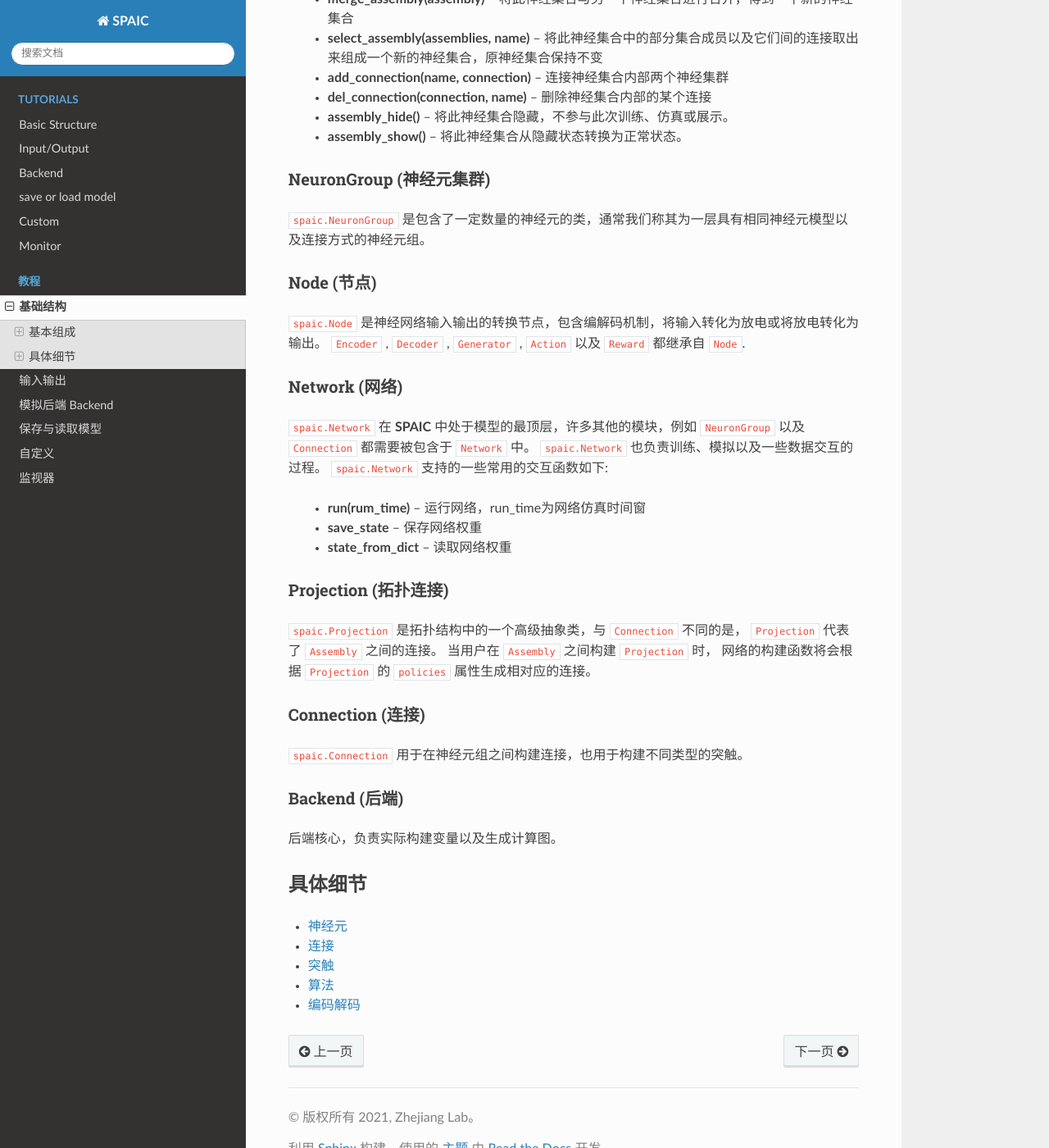
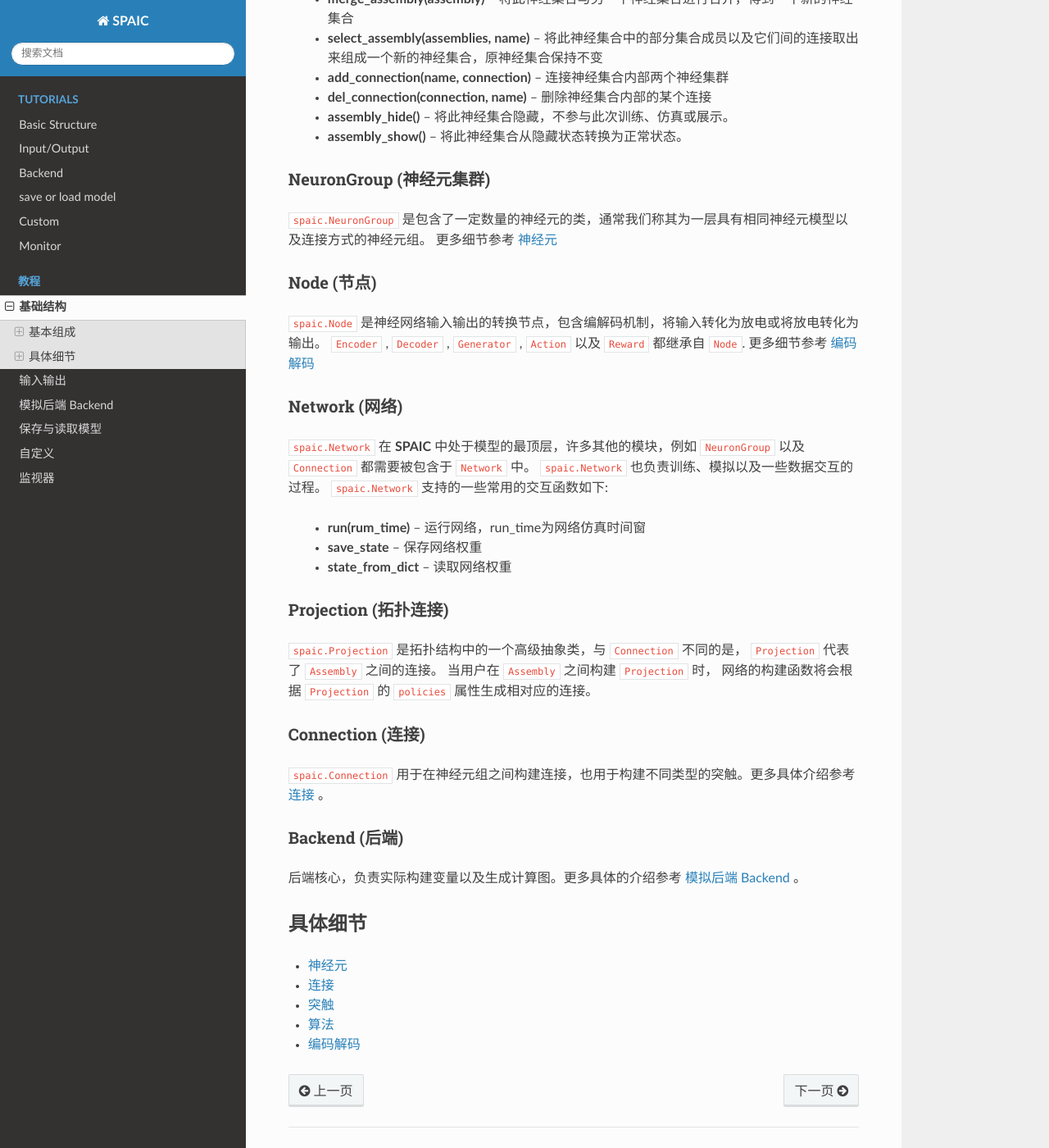
Before and after one commit to zju-bmi-lab/SPAIC, a Sphinx documentation site: the page built from docs/source/basic_structure/0_index.rst, in a window 1280 px wide and 1400 px high, scrolled down 2731 px. Shown: the whole window at 82% size. Built offline with Sphinx 7.4.7 and the Read the Docs theme 2.0.0, drawn with Linux system fonts in a browser that asks for light colours; formulas are drawn with MathJax 3; pages that are not in the unit, such as notebooks, are missing from menus.

Commit message:
update document

```diff
--- a/docs/source/basic_structure/0_index.rst
+++ b/docs/source/basic_structure/0_index.rst
@@ -35,13 +35,13 @@ Assembly (神经集合)
 
 NeuronGroup (神经元集群)
 --------------------------
-:code:`spaic.NeuronGroup` 是包含了一定数量的神经元的类，通常我们称其为一层具有相同神经元模型以及连接方式的神经元组。
+:code:`spaic.NeuronGroup` 是包含了一定数量的神经元的类，通常我们称其为一层具有相同神经元模型以及连接方式的神经元组。 更多细节参考 :doc:`./1_neuron`
 
 
 Node (节点)
 --------------------------
 :code:`spaic.Node` 是神经网络输入输出的转换节点，包含编解码机制，将输入转化为放电或将放电转化为输出。 :code:`Encoder` , :code:`Decoder` , \
-:code:`Generator` , :code:`Action` 以及 :code:`Reward` 都继承自 :code:`Node`.
+:code:`Generator` , :code:`Action` 以及 :code:`Reward` 都继承自 :code:`Node`. 更多细节参考 :doc:`./5_encode_decode`
 
 Network (网络)
 --------------------------
@@ -60,11 +60,11 @@ Projection (拓扑连接)
 
 Connection (连接)
 --------------------------
-:code:`spaic.Connection` 用于在神经元组之间构建连接，也用于构建不同类型的突触。
+:code:`spaic.Connection` 用于在神经元组之间构建连接，也用于构建不同类型的突触。更多具体介绍参考 :doc:`./2_connection` 。
 
 Backend (后端)
 --------------------------
-后端核心，负责实际构建变量以及生成计算图。
+后端核心，负责实际构建变量以及生成计算图。更多具体的介绍参考 :doc:`../backend` 。
 
 具体细节
 ======================
--- a/docs/source/basic_structure/4_algorithm.rst
+++ b/docs/source/basic_structure/4_algorithm.rst
@@ -13,7 +13,7 @@
 
 在示例中，采用了 **STCA** 算法，用户在 :code:`trainable` 参数中传入需要训练的对象， :code:`self` \
 代指整个网络。如果用户有针对性训练的需要，可以在 :code:`trainable` 的地方传入指定的层，例如 :code:`self.layer1` \
-等，若需要传入多个指定层，则采用列表的方式: :code:`[self.layer1, self.layer2]` 。如果用户制定了部分对象为可训练的，\
+等，若需要传入多个指定层，则采用列表的 方式: :code:`[self.layer1, self.layer2]` 。如果用户制定了部分对象为可训练的，\
 则需要启用 :code:`pathway` 参数，用于辅助梯度在全局的传递。需要将剩下不需要训练的对象添加至 :code:`pathway` 中，从而使其可以\
 传递梯度。而最后的 :code:`alpha=0.5` 则是传入 **STCA** 的一个参数。 在 **SPAIC** 中，算法自带参数都在末尾进行传参。
 
--- a/docs/source/index.rst
+++ b/docs/source/index.rst
@@ -410,7 +410,7 @@ User manual:
 
 Contact us:
 ==============================================
-Chaofei Hong: hongchf@zhejainglab.com
+Chaofei Hong: hongchf@zhejianglab.com
 
 Mengwen Yuan: yuanmw@zhejianglab.com
 
```
Also changed, not shown: docs/source/basic_structure_en/0_index.rst (+4 -4 lines).
